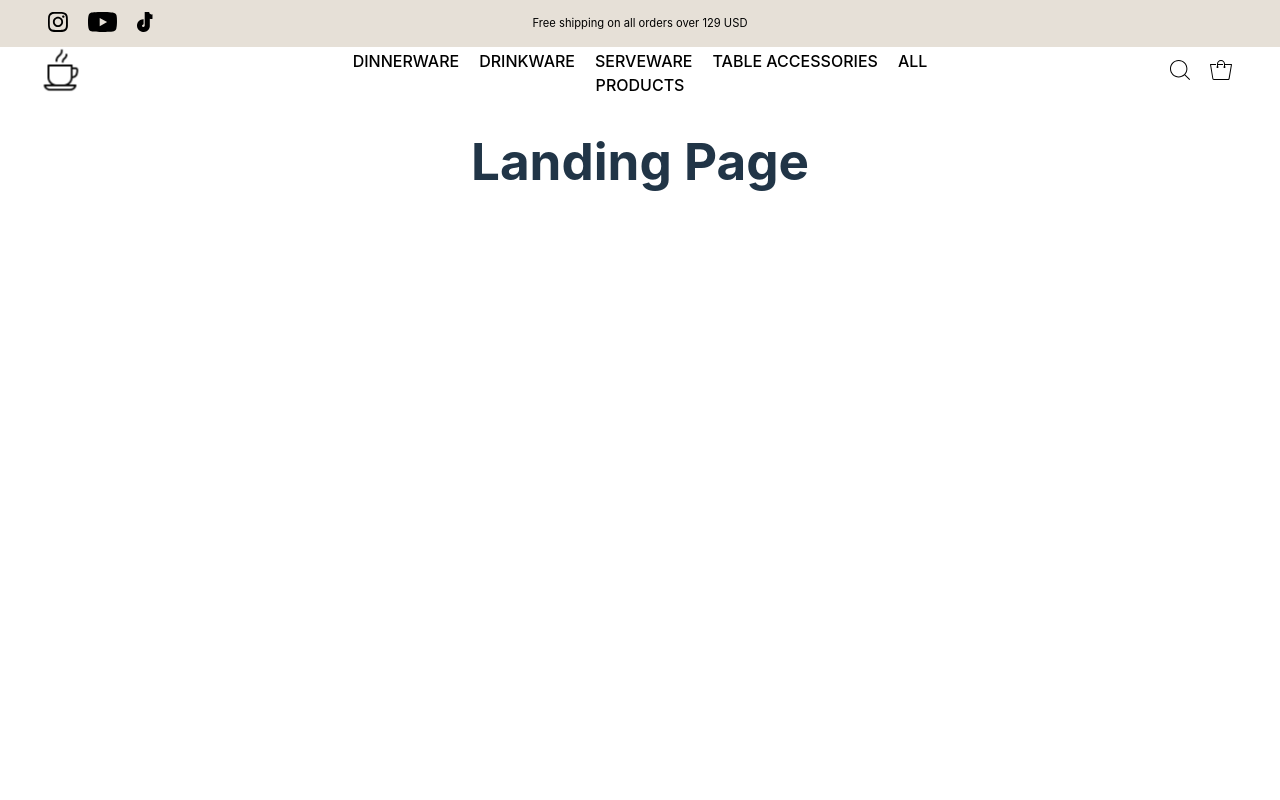
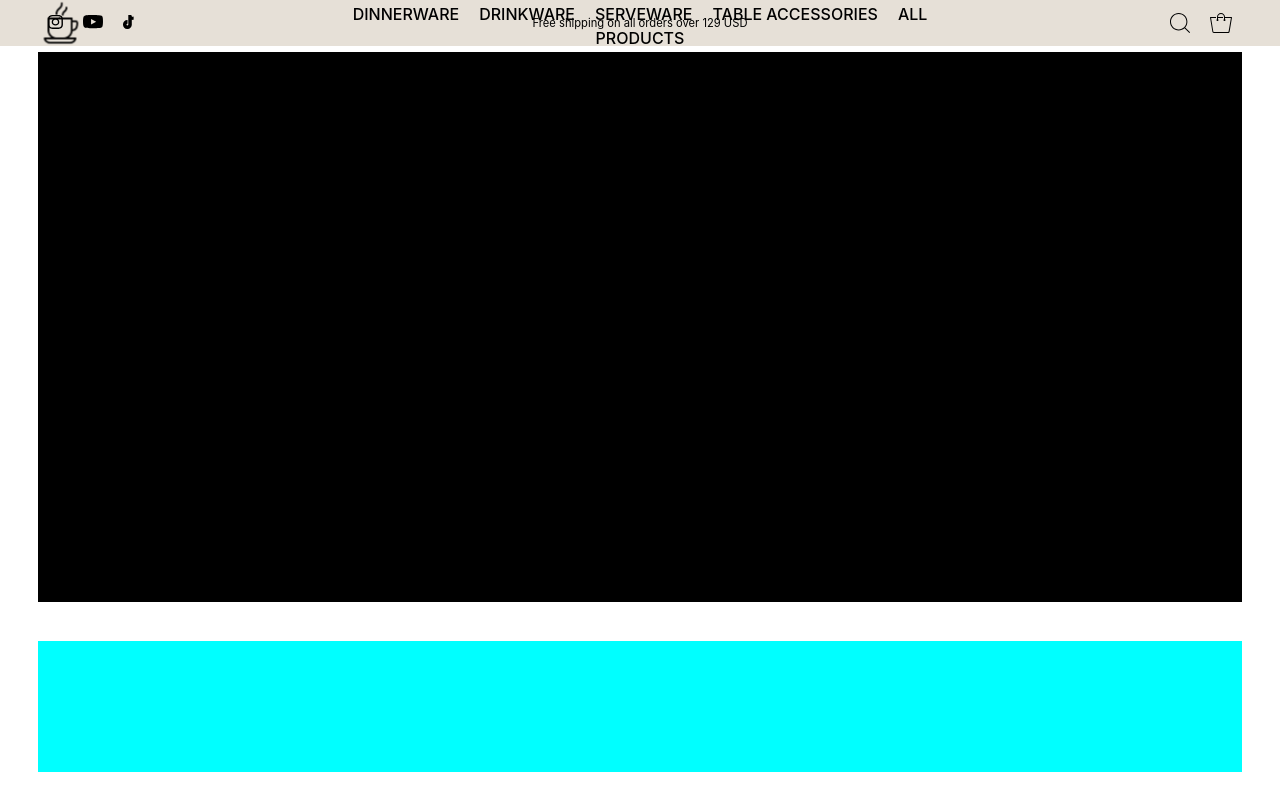
Before and after one commit to Johansogaard/frontend, a React (Vite) app: page / in a window 1280 px wide. Built offline with nearby package versions, Linux system fonts and the light colour scheme.

Commit message:
safe state. not done

```diff
--- /dev/null
+++ b/src/landingPage/landingPage.css
@@ -0,0 +1,26 @@
+.gallery{
+    width: 94%;
+    box-sizing: border-box;
+    background-color: black;
+    height: 550px;
+    margin-left: auto;
+    margin-right: auto;
+}
+
+.spacer-landingpage{
+    height: 39px;
+}
+
+.scrollableContent {
+    height: 90vh; /* Adjust this value as needed */
+    overflow-y: auto;
+  }
+
+.products-landingpage{
+    width: 94%;
+    height: 550px;
+    box-sizing: border-box;
+    background-color: cyan;
+    margin-left: auto;
+    margin-right: auto;
+}
--- a/src/landingPage/landingPage.tsx
+++ b/src/landingPage/landingPage.tsx
@@ -1,10 +1,23 @@
 import React from 'react';
+import './landingPage.css';
 
 const LandingPage: React.FC = () => {
   return (
-    <div>
-      <h1>Landing Page</h1>
+        <div className='scrollableContent'>
+
+    <div className='gallery'>
+      {}
+
     </div>
+<div className='spacer-landingpage'>
+    {}
+
+    </div>
+      <div className='products-landingpage'>
+      </div>
+    </div>
+
+
   );
 };
 
--- a/src/menubar/menubar.css
+++ b/src/menubar/menubar.css
@@ -1,11 +1,14 @@
 .menubar-container
 {
+    position: sticky;
+    top: 0;
     display: flex;
     align-items: center;
     justify-content: space-between;
-    width: 94%; /* Ensure it spans the full width */
+    width: 94%;
     margin-left: 3%;
     margin-right: 3%;
+    z-index: 1;
 
 }
 .menu-items{
@@ -27,3 +30,15 @@
     margin-right: 10px; /* Adds some space between the icons */
     margin-left: 10px;
 }
+
+body {
+    margin-top: 2.9rem;
+}
+
+.menubar-container.sticky {
+    position: fixed;
+    top: 0;
+    width: 100%;
+    background-color: #E6E0D7;
+    z-index: 1;
+}
--- a/src/topbar/topBar.css
+++ b/src/topbar/topBar.css
@@ -1,10 +1,13 @@
 .topbar-container {
+    position: fixed;
     display: flex;
+    top: 0;
     align-items: center;
-
-    width: 100%; /* Ensure it spans the full width */
+    overflow-y: auto;
+    width: 100%;
     background-color:  #E6E0D7;
-    height: 22.5%;
+    height: 2.9rem;
+    z-index: 1;
 }
 
   .social-icons {
@@ -20,7 +23,7 @@
     margin-right: 10px; /* Adds some space between the icons */
     margin-left: 10px;
     margin-top: 4px;
-
+    height: 0.9rem;
 }
 
   .shipping-info {
```
